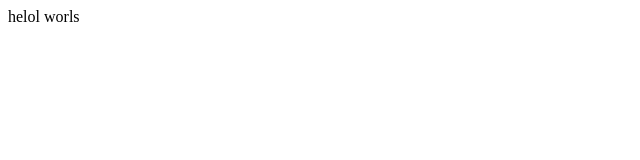
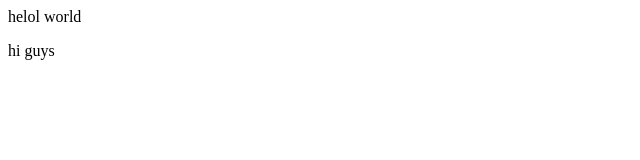
Before and after one commit to indresh05/localRemote, a plain HTML site: page index.html in a window 1280 px wide. Shown: the full height of the page, 0-640 px from the left. Drawn offline with Linux system fonts and the light colour scheme.

Commit message:
maina shi kar diya

```diff
--- a/index.html
+++ b/index.html
@@ -1 +1,2 @@
-<p>helol worls</p>
+<p>helol world</p>
+<p>hi guys</p>
```
